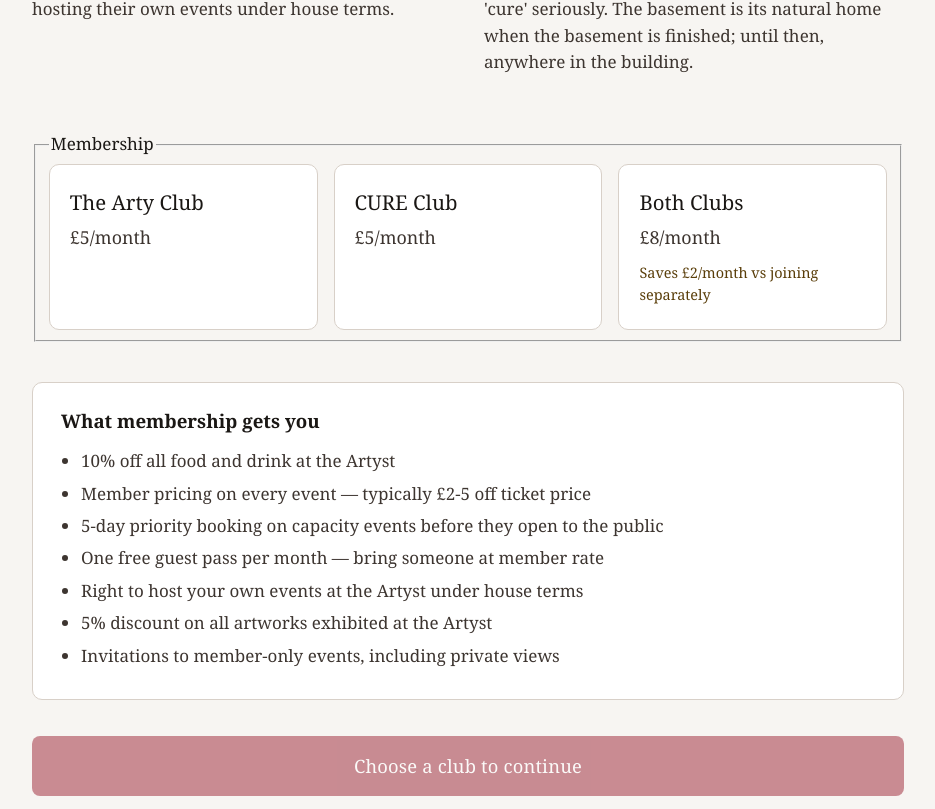
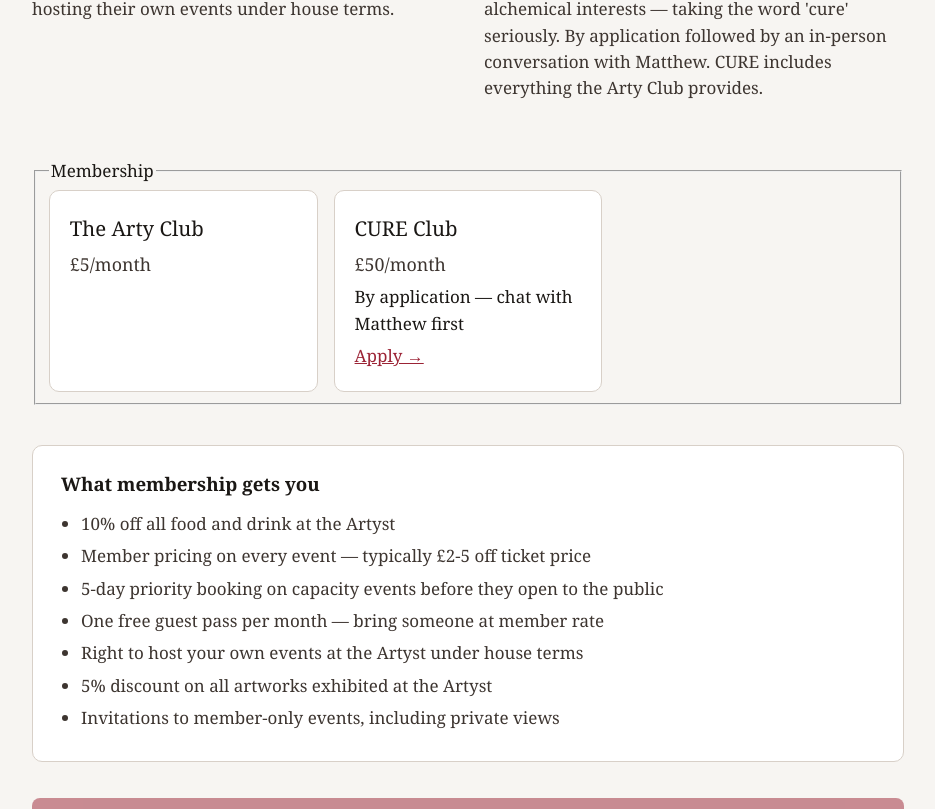
Before and after one commit to The-Alcademy/arty-cure-membership, a React (Vite) app: page / in a window 1280 px wide. Shown: the part 531-1340 px from the top of the page, without its empty margins (172-1107 px from the left). Built offline with nearby package versions, Linux system fonts and the light colour scheme; the HTML template or start-up script is replaced by a standard one.

Commit message:
Homepage v2: two cards, CURE → mailto until /apply ships

```diff
--- a/src/content/clubs.json
+++ b/src/content/clubs.json
@@ -4,20 +4,17 @@
     "tagline": "Arts",
     "price_pence": 500,
     "stripe_env_var": "STRIPE_PRICE_ARTY",
+    "cta_type": "subscribe",
     "description": "The Arts side of the Artyst. Programming rooted in PsychoNautics — performance, exhibitions, conversation about the work that matters. Drawing on the venue's Syd Barrett heritage and the city's wider artistic tradition. Members shape the programme by attending, by suggesting, and by hosting their own events under house terms."
   },
   "cure": {
     "name": "CURE Club",
-    "tagline": "Wellbeing",
-    "price_pence": 500,
+    "tagline": "Wellbeing · by application",
+    "price_pence": 5000,
     "stripe_env_var": "STRIPE_PRICE_CURE",
-    "description": "The Cambridge Underground Research Exploratorium. The Wellbeing side, rooted in PsychoTherapeutics with secondary links to PsychoAlchemy and PsychoNautics. A lineage that runs from 60s counter-culture through Syd Barrett to Newton's alchemical interests — taking the word 'cure' seriously. The basement is its natural home when the basement is finished; until then, anywhere in the building."
-  },
-  "both": {
-    "name": "Both Clubs",
-    "tagline": "Arts and Wellbeing",
-    "price_pence": 800,
-    "stripe_env_var": "STRIPE_PRICE_BOTH",
-    "description": "Full access to the programmes of both clubs. Saves £2/month versus joining each separately. The natural choice for anyone who shares the founding conviction that arts and wellbeing are inseparable."
+    "cta_type": "apply",
+    "apply_email": "matthew@othersyde.co.uk",
+    "apply_subtext": "By application — chat with Matthew first",
+    "description": "The Cambridge Underground Research Exploratorium. The inner-circle membership — Wellbeing rooted in PsychoTherapeutics with secondary links to PsychoAlchemy and PsychoNautics. A lineage that runs from 60s counter-culture through Syd Barrett to Newton's alchemical interests — taking the word 'cure' seriously. By application followed by an in-person conversation with Matthew. CURE includes everything the Arty Club provides."
   }
 }
--- a/src/pages/index.tsx
+++ b/src/pages/index.tsx
@@ -1,27 +1,33 @@
-import { useMemo, useState } from 'react';
+import { useState } from 'react';
 import clubsData from '../content/clubs.json';
 import benefitsData from '../content/benefits.json';
 
-type Product = 'arty' | 'cure' | 'both';
+// v2 — Arty is the only self-serve subscription. CURE is by application:
+// the card surfaces a mailto CTA until the dedicated /apply page ships
+// (Goal 11 in spec/MEMBERSHIP.md §12).
 
 const EMAIL_RE = /^[^\s@]+@[^\s@]+\.[^\s@]+$/;
-
-const ORDER: Product[] = ['arty', 'cure', 'both'];
 
 function formatPrice(pence: number): string {
   return `£${(pence / 100).toFixed(0)}/month`;
 }
 
-function buttonLabelFor(selected: Product | null): string {
-  if (!selected) return 'Choose a club to continue';
-  const price = formatPrice(clubsData[selected].price_pence);
-  if (selected === 'arty') return `Join the Arty Club · ${price} →`;
-  if (selected === 'cure') return `Join the CURE Club · ${price} →`;
-  return `Join Both Clubs · ${price} →`;
+// Build the mailto: URL for CURE applications. Subject and body are
+// URL-encoded so apostrophes, commas, and line breaks round-trip cleanly
+// across mail clients.
+function cureMailtoHref(email: string): string {
+  const subject = encodeURIComponent('CURE Club application');
+  const body = encodeURIComponent(
+    "Hi Matthew, I'd like to apply to join the CURE Club.\n\n[Tell me a bit about yourself]",
+  );
+  return `mailto:${email}?subject=${subject}&body=${body}`;
 }
 
 export default function SignupPage() {
-  const [selected, setSelected] = useState<Product | null>(null);
+  // Only Arty is selectable in v2 — the CURE card is a mailto link, not a
+  // radio option. We keep a single-selection bool so the existing
+  // "form revealed after a card is picked" pattern still applies.
+  const [artySelected, setArtySelected] = useState(false);
   const [name, setName] = useState('');
   const [email, setEmail] = useState('');
   const [signupMessage, setSignupMessage] = useState('');
@@ -29,13 +35,13 @@ export default function SignupPage() {
   const [error, setError] = useState<string | null>(null);
   const [submitting, setSubmitting] = useState(false);
 
-  const buttonLabel = useMemo(() => buttonLabelFor(selected), [selected]);
+  const artyButtonLabel = `Join the Arty Club · ${formatPrice(clubsData.arty.price_pence)} →`;
 
   const handleSubmit = async (e: React.FormEvent) => {
     e.preventDefault();
     setError(null);
 
-    if (!selected) {
+    if (!artySelected) {
       setError('Please choose a club above.');
       return;
     }
@@ -54,7 +60,7 @@ export default function SignupPage() {
         method: 'POST',
         headers: { 'Content-Type': 'application/json' },
         body: JSON.stringify({
-          product: selected,
+          product: 'arty',
           name: name.trim(),
           email: email.trim(),
           signup_message: signupMessage.trim(),
@@ -101,35 +107,41 @@ export default function SignupPage() {
       </section>
 
       <form className="signup" onSubmit={handleSubmit} noValidate>
-        <fieldset className="cards" role="radiogroup" aria-label="Choose a membership">
+        <fieldset className="cards" aria-label="Choose a membership">
           <legend className="sr-only">Membership</legend>
-          {ORDER.map((key) => {
-            const club = clubsData[key];
-            const isSelected = selected === key;
-            return (
+
+          {/* Arty — self-serve radio card */}
           <label
-                key={key}
-                className={`card ${isSelected ? 'selected' : ''}`}
-                data-testid={`card-${key}`}
+            className={`card ${artySelected ? 'selected' : ''}`}
+            data-testid="card-arty"
           >
             <input
               type="radio"
               name="product"
-                  value={key}
-                  checked={isSelected}
-                  onChange={() => setSelected(key)}
+              value="arty"
+              checked={artySelected}
+              onChange={() => setArtySelected(true)}
             />
-                <span className="name">{club.name}</span>
-                <span className="price">{formatPrice(club.price_pence)}</span>
-                {key === 'both' && (
-                  <span className="savings">Saves £2/month vs joining separately</span>
-                )}
+            <span className="name">{clubsData.arty.name}</span>
+            <span className="price">{formatPrice(clubsData.arty.price_pence)}</span>
           </label>
-            );
-          })}
+
+          {/* CURE — mailto CTA card (no radio; opens email client) */}
+          <div className="card card-cure" data-testid="card-cure">
+            <span className="name">{clubsData.cure.name}</span>
+            <span className="price">{formatPrice(clubsData.cure.price_pence)}</span>
+            <span className="cure-subtext">{clubsData.cure.apply_subtext}</span>
+            <a
+              className="cure-apply"
+              href={cureMailtoHref(clubsData.cure.apply_email)}
+              data-testid="cure-apply-link"
+            >
+              Apply →
+            </a>
+          </div>
         </fieldset>
 
-        {selected && (
+        {artySelected && (
           <div className="form">
             <div className="row">
               <label htmlFor="name">Name</label>
@@ -192,9 +204,10 @@ export default function SignupPage() {
         <button
           type="submit"
           className="submit"
-          disabled={!selected || submitting}
+          disabled={!artySelected || submitting}
+          data-testid="arty-submit"
         >
-          {submitting ? 'Starting checkout…' : buttonLabel}
+          {submitting ? 'Starting checkout…' : artyButtonLabel}
         </button>
 
         {error && (
```
Also changed, not shown: 1 other file (tests, documents, lock files or other folders). Lines whose indentation alone changed are shown as unchanged.
